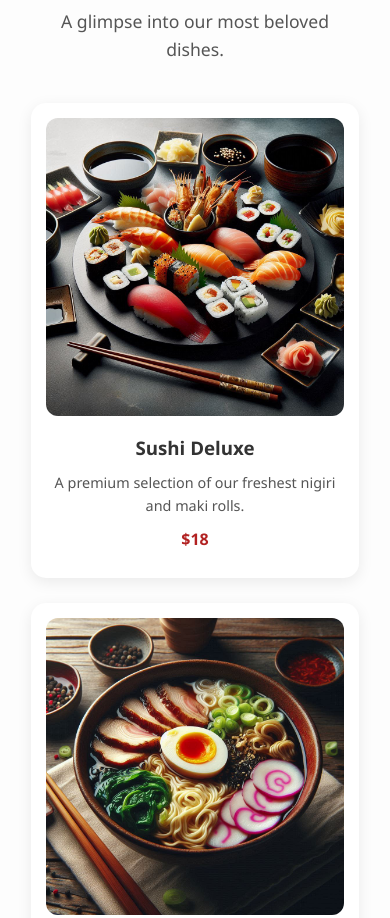
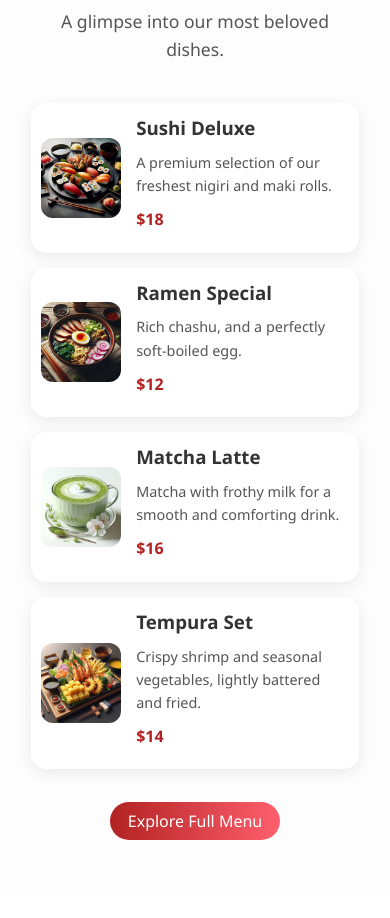
Before and after one commit to ilhya/japanese-resto, a plain HTML site: page index.html in a window 390 px wide. Shown: the part 1020-1938 px from the top of the page. Drawn offline with Linux system fonts and the light colour scheme.

Commit message:
revisi mobile responsive

```diff
--- a/index.html
+++ b/index.html
@@ -56,33 +56,41 @@
       <!-- Menu Item -->
       <div class="menu-card">
         <img src="assets/sushi-deluxe.jpg" alt="Sushi Deluxe">
+        <div class="menu-card-content">
           <h3>Sushi Deluxe</h3>
           <p>A premium selection of our freshest nigiri and maki rolls.</p>
           <span class="price">$18</span>
+        </div>
       </div>
 
       <!-- Menu Item -->
       <div class="menu-card">
         <img src="assets/ramen-special.jpg" alt="Ramen Special">
+        <div class="menu-card-content">
           <h3>Ramen Special</h3>
           <p>Rich chashu, and a perfectly soft-boiled egg.</p>
           <span class="price">$12</span>
+        </div>
       </div>
 
       <!-- Menu Item -->
       <div class="menu-card">
         <img src="assets/matcha-hot.jpg" alt="Hot Matcha Latte">
+        <div class="menu-card-content">
           <h3>Matcha Latte</h3>
           <p>Matcha with frothy milk for a smooth and comforting drink.</p>
           <span class="price">$16</span>
+        </div>
       </div>
 
       <!-- Menu Item -->
       <div class="menu-card">
         <img src="assets/tempura-set.jpg" alt="Tempura Set">
+        <div class="menu-card-content">
           <h3>Tempura Set</h3>
           <p>Crispy shrimp and seasonal vegetables, lightly battered and fried.</p>
           <span class="price">$14</span>
+        </div>
       </div>
     </div>
     <div class="view-more-container">
--- a/style.css
+++ b/style.css
@@ -665,6 +665,31 @@ section:last-of-type + .footer {
   nav#navbar {
     width: 100%; /* Full width nav on smaller mobile */
   }
+
+  /* App-style list layout for menu on mobile */
+  .menu-grid {
+    grid-template-columns: 1fr; /* Single column */
+    gap: 15px;
+  }
+
+  .menu-card {
+    display: flex; /* Horizontal layout */
+    align-items: center;
+    text-align: left;
+    padding: 10px;
+  }
+
+  .menu-card img {
+    width: 80px; /* Fixed image size */
+    height: 80px;
+    object-fit: cover;
+    margin-right: 15px;
+    margin-bottom: 0;
+  }
+
+  .menu-card-content {
+    flex: 1;
+  }
 }
 
 /* About Page Specifics */
```
Also changed, not shown: menu.html (+30 -0 lines). Lines whose indentation alone changed are shown as unchanged.
